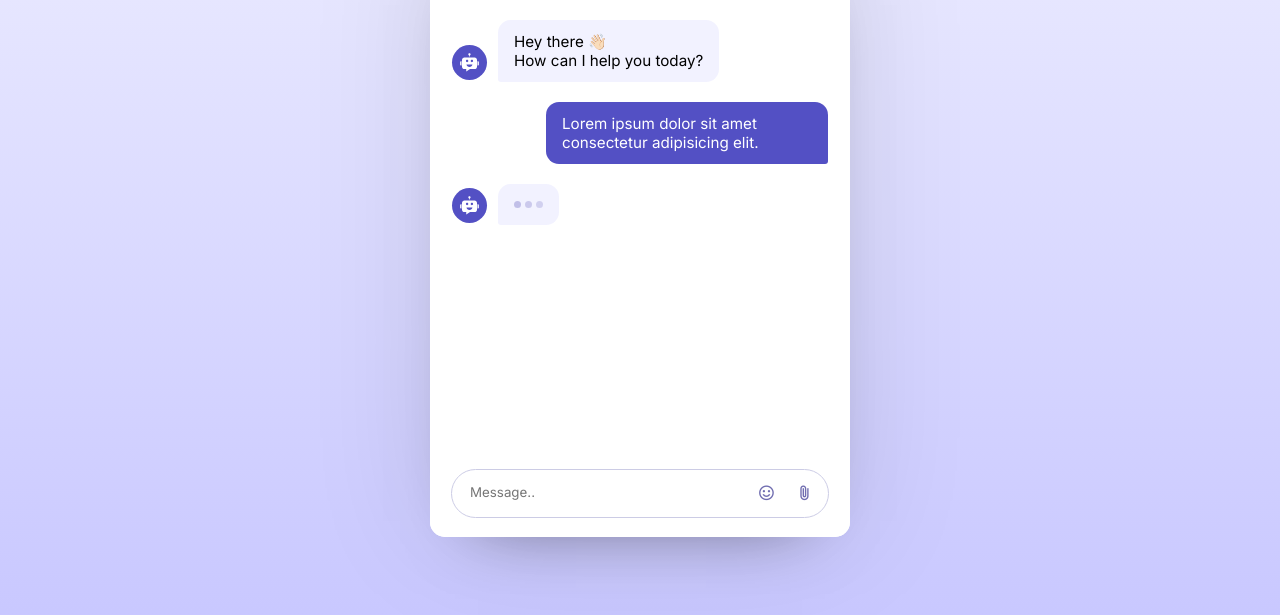
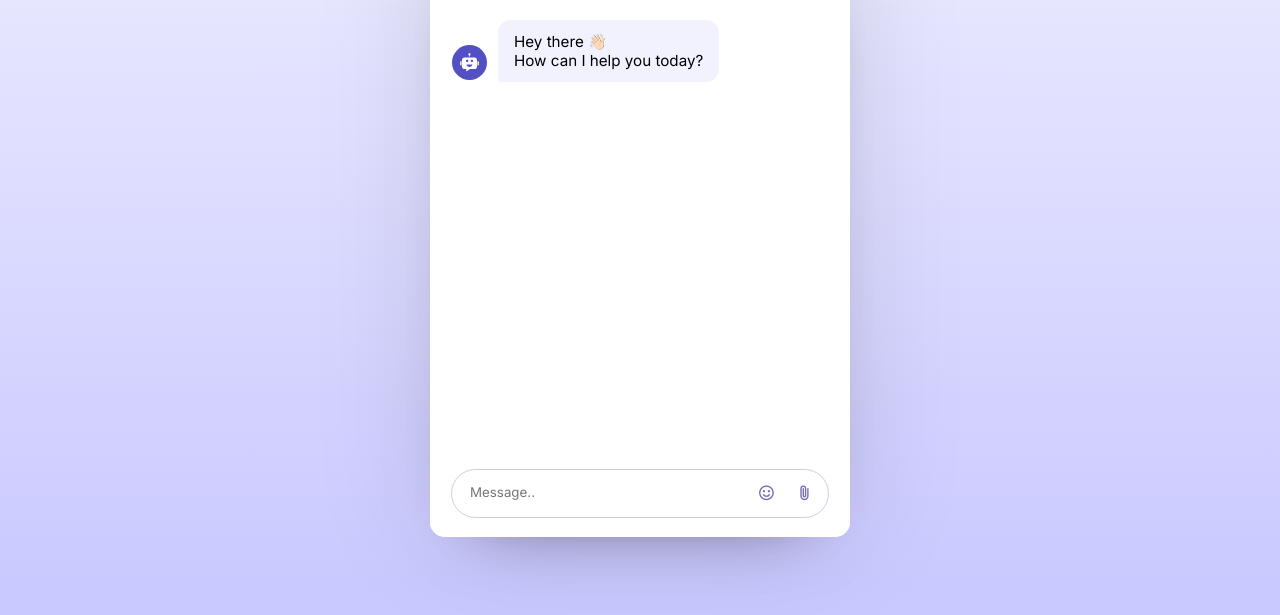
Before and after one commit to Priyal-2005/AI-Chatbot, a plain HTML site: page index.html in a window 1280 px wide. Shown: the part 169-784 px from the top of the page. Drawn offline with nearby package versions, Linux system fonts and the light colour scheme.

Commit message:
made few changes here

```diff
--- a/index.html
+++ b/index.html
@@ -29,23 +29,6 @@
                 </svg>
                 <div class="message-text">Hey there 👋🏻 <br> How can I help you today?</div>
             </div>
-
-            <div class="message user-message">
-                <div class="message-text">Lorem ipsum dolor sit amet consectetur adipisicing elit.</div>
-            </div>
-
-            <div class="message bot-message thinking">
-                <svg class="bot-avatar" xmlns="http://www.w3.org/2000/svg" width="50" height="50" viewBox="0 0 1024 1024">
-                    <path d="M738.3 287.6H285.7c-59 0-106.8 47.8-106.8 106.8v303.1c0 59 47.8 106.8 106.8 106.8h81.5v111.1c0 .7.8 1.1 1.4.7l166.9-110.6 41.8-.8h117.4l43.6-.4c59 0 106.8-47.8 106.8-106.8V394.5c0-59-47.8-106.9-106.8-106.9zM351.7 448.2c0-29.5 23.9-53.5 53.5-53.5s53.5 23.9 53.5 53.5-23.9 53.5-53.5 53.5-53.5-23.9-53.5-53.5zm157.9 267.1c-67.8 0-123.8-47.5-132.3-109h264.6c-8.6 61.5-64.5 109-132.3 109zm110-213.7c-29.5 0-53.5-23.9-53.5-53.5s23.9-53.5 53.5-53.5 53.5 23.9 53.5 53.5-23.9 53.5-53.5 53.5zM867.2 644.5V453.1h26.5c19.4 0 35.1 15.7 35.1 35.1v121.1c0 19.4-15.7 35.1-35.1 35.1h-26.5zM95.2 609.4V488.2c0-19.4 15.7-35.1 35.1-35.1h26.5v191.3h-26.5c-19.4 0-35.1-15.7-35.1-35.1zM561.5 149.6c0 23.4-15.6 43.3-36.9 49.7v44.9h-30v-44.9c-21.4-6.5-36.9-26.3-36.9-49.7 0-28.6 23.3-51.9 51.9-51.9s51.9 23.3 51.9 51.9z"></path>
-                </svg>
-                <div class="message-text">
-                    <div class="thinking-indicator">
-                        <div class="dot"></div>
-                        <div class="dot"></div>
-                        <div class="dot"></div>
-                    </div>
-                </div>
-            </div>
         </div>
 
         <!-- Chatbot Footer -->
```
